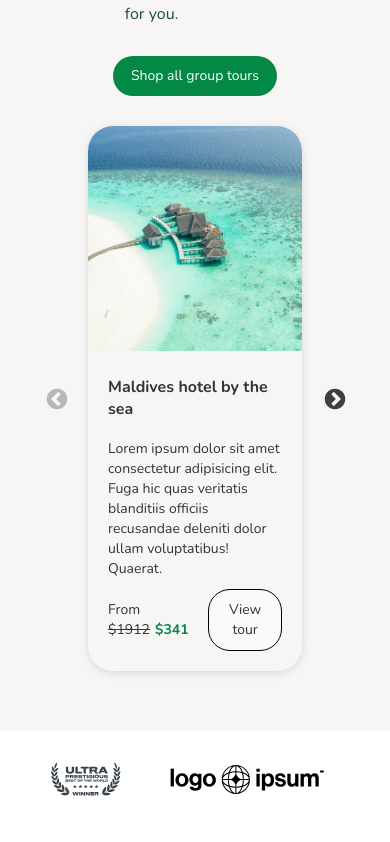
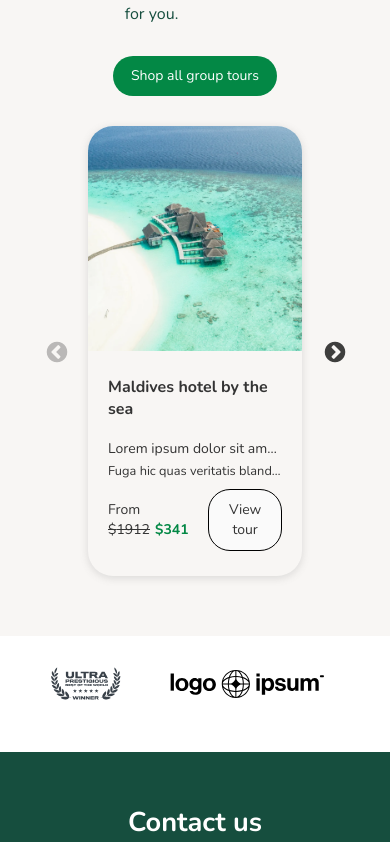
Before and after one commit to bartwo21/tour-project, a React (Vite) app: page / in a window 390 px wide. Shown: the part 5382-6224 px from the top of the page. Built offline with nearby package versions, Linux system fonts and the light colour scheme.

Commit message:
fix: responsive

```diff
--- a/components/TravelCard/TravelCard.scss
+++ b/components/TravelCard/TravelCard.scss
@@ -94,6 +94,7 @@
         height: 100%;
         .title,
         .description,
+        .description2,
         .stars,
         .prices,
         .button {
@@ -105,8 +106,12 @@
             font-weight: 700;
             margin-top: 15px;
         }
-        .description{
+        .description, .description2{
             font-weight: 200;
+        }
+        .description2{
+            font-size: 0.8rem;
+            margin-top: -5px;
         }
         .bottom-row{
             display: flex;
--- a/components/TravelCard/TravelCard.tsx
+++ b/components/TravelCard/TravelCard.tsx
@@ -67,6 +67,7 @@ const TravelCard = ({ card, index }: { card: TravelCards, index: number}) => {
               <div className="text-container">
                 <p className="title">{card.title}</p>
                 <p className="description">{card.description}</p>
+                <p className="description2">Fuga hic quas veritatis blanditiis.</p>
                 <div className="bottom-row">
                   <div className="prices">
                     <span className="old-price">From <span>${card.oldPrice}</span></span>
--- a/src/pages/SearchQueryPage/SearchQueryPage.scss
+++ b/src/pages/SearchQueryPage/SearchQueryPage.scss
@@ -48,8 +48,7 @@
         margin: 0 0 30px 0;
         h2 {
           display: flex;
-          font-size: 3rem;
-          white-space: nowrap;
+          font-size: 2.7rem;
           margin-bottom: 20px;
           color: #31584a;
         }
--- a/src/pages/SearchQueryPage/SearchQueryPage.tsx
+++ b/src/pages/SearchQueryPage/SearchQueryPage.tsx
@@ -185,6 +185,7 @@ const SearchQueryPage = () => {
                   placeholder="Select Date Range"
                   name="date"
                   onChange={(e) => dispatch({ type: "SET_DATE", payload: e })}
+                  showOneCalendar
                 />
               </div>
               <div className="box">
--- a/src/pages/home/cardsArray.tsx
+++ b/src/pages/home/cardsArray.tsx
@@ -333,6 +333,44 @@ const travelCards = [
     button: "View tour",
     favorite: false,
   },
+  {
+    id: 10,
+    img: antalya4,
+    img2: antalya2,
+    img3: antalya,
+    img4: antalya2,
+    map: mapimg1,
+    url: "izmir",
+    title: "Izmir's city life",
+    destination: "Turkey",
+    description:
+      "Lorem ipsum dolor sit amet consectetur adipisicing elit. Fuga hic quas veritatis blanditiis officiis recusandae.",
+    groupSize: 13,
+    stars: 5,
+    oldPrice: 1912,
+    price: 51,
+    button: "View tour",
+    favorite: false,
+  },
+  {
+    id: 11,
+    img: italy4,
+    img2: italy2,
+    img3: italy,
+    img4: italy2,
+    map: mapimg2,
+    url: "spain",
+    title: "Spain's beaches and city life",
+    destination: "Spain",
+    description:
+      "Lorem ipsum dolor sit amet consectetur adipisicing elit. Fuga hic quas veritatis blanditiis officiis recusandae.",
+    groupSize: 3,
+    stars: 4,
+    oldPrice: 1212,
+    price: 198,
+    button: "View tour",
+    favorite: false,
+  }
 ];
 
 export { cards, sliderCards, biggerCards, travelCards };
--- a/src/pages/home/home.scss
+++ b/src/pages/home/home.scss
@@ -223,6 +223,14 @@
         padding: 40px 0;
         width: 100%;
         margin: 0;
+        .description ,.description2{
+          overflow: hidden;
+          text-overflow: ellipsis;
+          white-space: nowrap;
+        }
+        .text-container{
+          height: 220px;
+        }
         .slick-prev, .slick-next{
           width: 41%;
         }
--- a/src/pages/travelDeals/TravelDeals.scss
+++ b/src/pages/travelDeals/TravelDeals.scss
@@ -114,15 +114,24 @@
         }
         .travel-cards{
             display: flex;
+            justify-content: left;
             flex-wrap: wrap;
             gap: 30px;
             margin-top: 30px;
             .card-t{
-                max-width: 360px;
+                flex: 1 1;
+                min-width: 290px;
+                max-width: 31.5%;
             }
         }
     }
    }
+}
+
+@media screen and (max-width: 1600px) {
+        .card-t{
+            max-width: 100% !important;
+        }
 }
 
 @media screen and (max-width: 1400px) {
@@ -142,7 +151,17 @@
                         }
                     }
                 }
+                .travel-cards{
+                    .card-t{
+                        max-width: 100%;
+                    }
+                }
             }
         }
        }
     }
+@media screen and (max-width: 600px) {
+    .travel-cards{
+        justify-content: center !important;
+    }
+}
```
